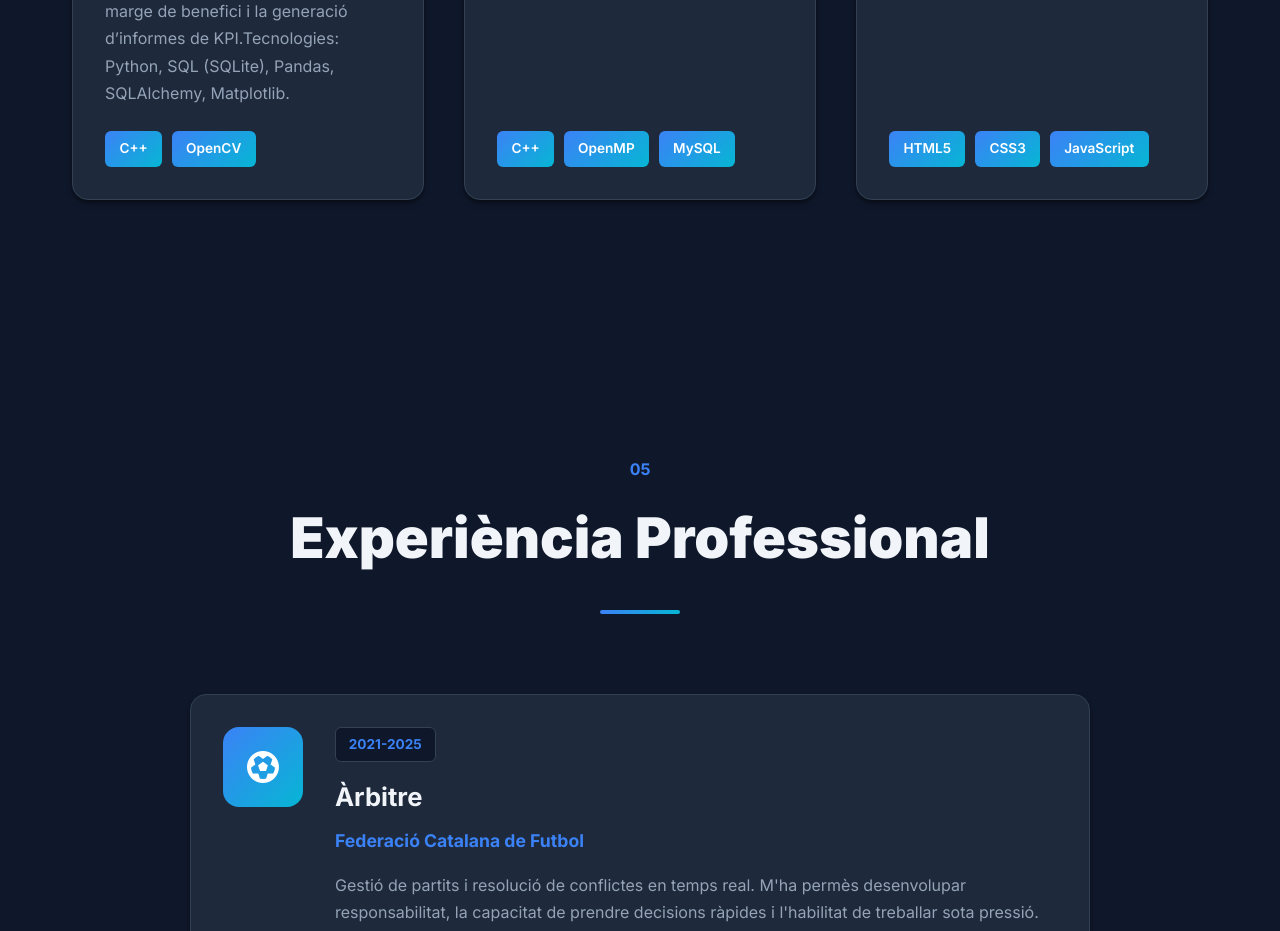
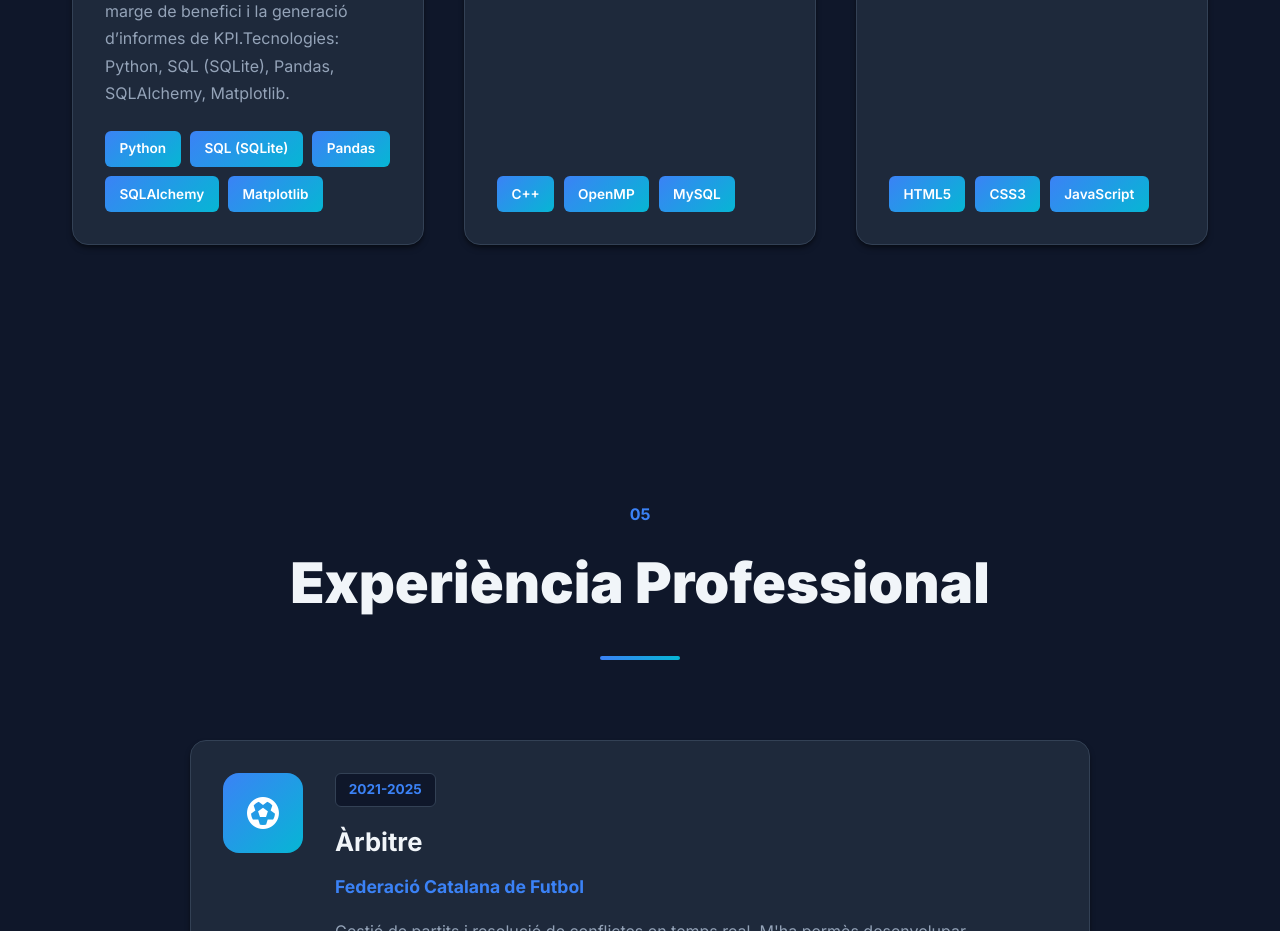
Before and after one commit to marccass/CV, a plain HTML site: page index.html in a window 1280 px wide. Shown: the part 5360-6291 px from the top of the page. Drawn offline with Linux system fonts and the light colour scheme.

Commit message:
Update index.html

```diff
--- a/index.html
+++ b/index.html
@@ -338,11 +338,13 @@
                         </div>
                         <div class="contingut-targeta">
                             <h3 data-key="project1Title">Projecte de Magatzem de Dades Retail</h3>
-                            <p data-key="project1Desc">Disseny i implementació d’un pipeline ETL processant més de 10.000 registres de vendes amb Pandas. Modelatge d’una arquitectura de base de dades en esquema estrella per optimitzar consultes analítiques. Desenvolupament de consultes SQL per a l’anàlisi del marge de benefici i la generació d’informes de KPI.
-Tecnologies: Python, SQL (SQLite), Pandas, SQLAlchemy, Matplotlib.</p>
+                            <p data-key="project1Desc">Disseny i implementació d’un pipeline ETL processant més de 10.000 registres de vendes amb Pandas. Modelatge d’una arquitectura de base de dades en esquema estrella per optimitzar consultes analítiques. Desenvolupament de consultes SQL per a l’anàlisi del marge de benefici i la generació d’informes de KPI.</p>
                             <div class="tecnologies-projecte">
-                                <span class="tech-tag">C++</span>
-                                <span class="tech-tag">OpenCV</span>
+                                <span class="tech-tag">Python</span>
+                                <span class="tech-tag">SQL (SQLite)</span>
+                                <span class="tech-tag">Pandas</span>
+                                <span class="tech-tag">SQLAlchemy</span>
+                                <span class="tech-tag">Matplotlib</span>
                             </div>
                         </div>
                     </div>
```
